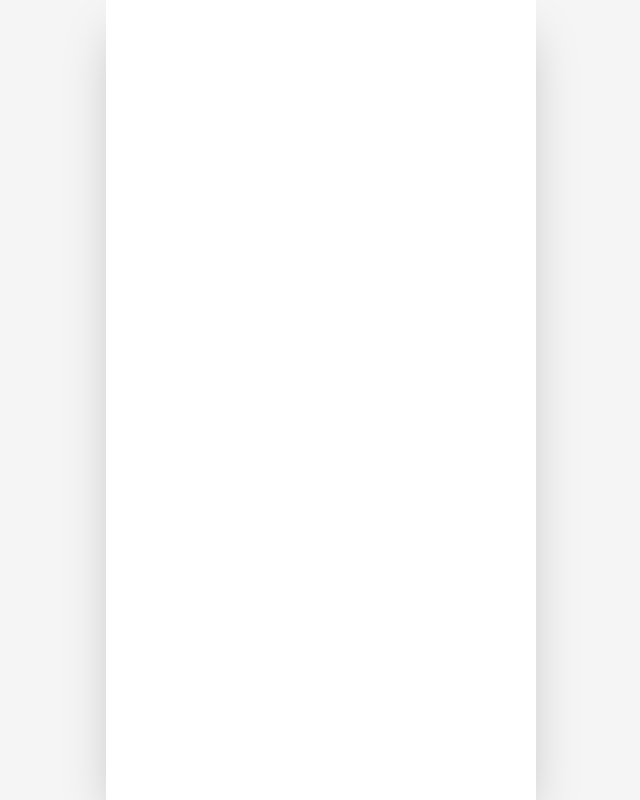
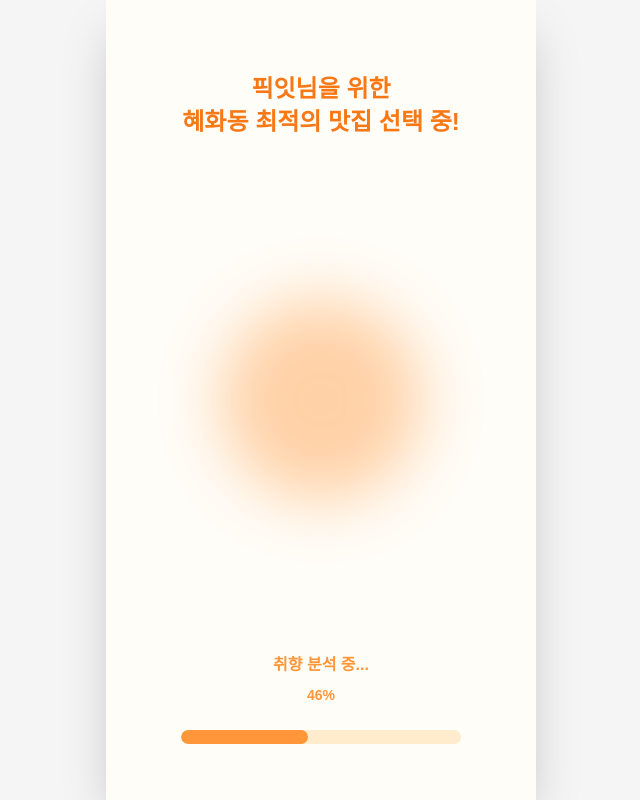
Before and after one commit to INU-pickeat/pickeat-frontend, a React (Vite) app: page /recommend/loading in a window 1280 px wide. Before the commit this address had no page. Shown: the whole page, without its empty margins (319-959 px from the left). Built offline with nearby package versions, Linux system fonts and the light colour scheme; a web font is replaced by a local one.

Commit message:
Feat: 선택 로딩 화면 UI 구현

```diff
--- a/src/App.jsx
+++ b/src/App.jsx
@@ -14,6 +14,7 @@ import SituationSelect from "./pages/SituationSelect";
 import CategorySelect from "./pages/CategorySelect";
 import CompleteSelect from "./pages/CompleteSelect";
 import PriceSelect from "./pages/PriceSelect";
+import RecommendLoading from "./pages/RecommendLoading";
 
 export default function App() {
   // 스플래시 애니메이션 상태
@@ -42,6 +43,7 @@ export default function App() {
               <Route path="/recommend/category" element={<CategorySelect />} />
               <Route path="/recommend/complete" element={<CompleteSelect />} />
               <Route path="/recommend/price" element={<PriceSelect />} />
+              <Route path="/recommend/loading" element={<RecommendLoading />} />
             </Routes>
           </BrowserRouter>
         )}
--- a/src/pages/PriceSelect.jsx
+++ b/src/pages/PriceSelect.jsx
@@ -120,7 +120,7 @@ export default function PriceSelect() {
               category,
               price: isAnyPrice ? "any" : { min: minPrice, max: maxPrice },
             };
-            navigate("/recommend/result", { state: finalData });
+            navigate("/recommend/loading", { state: finalData });
           }}
           className="shadow-none"
         >
--- /dev/null
+++ b/src/pages/RecommendLoading.jsx
@@ -0,0 +1,100 @@
+import { useState, useEffect } from "react";
+import { useNavigate, useLocation } from "react-router-dom";
+import { motion } from "framer-motion";
+import PageTransition from "../components/PageTransition";
+
+export default function RecommendLoading() {
+  const navigate = useNavigate();
+  const location = useLocation();
+
+  const [progress, setProgress] = useState(0); // 진행률 상태
+
+  // 유저/동네 더미데이터
+  const userName = "픽잇";
+  const neighborhood = location.state?.neighborhood || "혜화동";
+
+  // 진행률에 따른 텍스트 반환 함수
+  const getStatusText = (prog) => {
+    if (prog < 35) return "위치 분석 중...";
+    if (prog < 70) return "취향 분석 중...";
+    if (prog < 100) return "맛집 필터링 중...";
+    return "선택 완료!";
+  };
+
+  useEffect(() => {
+    let timeoutId;
+
+    const updateProgress = () => {
+      setProgress((prev) => {
+        // 무작위 퍼센트 증가
+        const increment = Math.floor(Math.random() * 10) + 3;
+        const nextProgress = prev + increment;
+
+        if (nextProgress >= 100) return 100;
+
+        // 무작위 딜레이
+        const randomDelay = Math.floor(Math.random() * 1000) + 1500;
+        timeoutId = setTimeout(updateProgress, randomDelay);
+
+        return nextProgress;
+      });
+    };
+
+    timeoutId = setTimeout(updateProgress, 500); // 첫 시작 딜레이
+
+    return () => clearTimeout(timeoutId);
+  }, []);
+
+  useEffect(() => {
+    if (progress === 100) {
+      const finishTimer = setTimeout(() => {
+        navigate("/recommend/result", { state: location.state });
+      }, 800);
+      return () => clearTimeout(finishTimer);
+    }
+  }, [progress, navigate, location.state]);
+
+  return (
+    <PageTransition className="h-dvh w-full flex flex-col items-center justify-between bg-[#FFFDF8] px-6 py-14 relative overflow-hidden">
+      {/* 배경 중앙 그라데이션 */}
+      <motion.div
+        className="absolute top-1/2 left-1/2 -translate-x-1/2 -translate-y-1/2 w-48 h-48 bg-[#ff9639] rounded-full blur-[30px] pointer-events-none"
+        animate={{
+          scale: [1, 1.2, 1],
+          opacity: [0.3, 0.8, 0.3],
+        }}
+        transition={{
+          duration: 3,
+          repeat: Infinity,
+          ease: "easeInOut",
+        }}
+      />
+
+      {/* 상단 텍스트 영역 */}
+      <div className="flex flex-col items-center relative z-10 text-center mt-4">
+        <h1 className="text-[24px] font-bold text-[#F87816] leading-snug">
+          {userName}님을 위한
+          <br />
+          {neighborhood} 최적의 맛집 선택 중!
+        </h1>
+      </div>
+
+      {/* 프로그레스 바 영역 */}
+      <div className="w-full flex flex-col items-center relative z-10">
+        {/* 상태 텍스트 & 퍼센트 */}
+        <div className="flex flex-col items-center mb-4">
+          <span className="text-[16px] font-bold text-[#FF9639] mb-2">{getStatusText(progress)}</span>
+          <span className="text-[14px] font-bold text-[#FF9639] tabular-nums mb-2">{progress}%</span>
+        </div>
+
+        {/* 프로그레스 바 뼈대 */}
+        <div className="w-full max-w-[280px] h-3.5 bg-[#FFECCD] rounded-full overflow-hidden">
+          <div
+            className="h-full bg-[#FF9639] rounded-full transition-all duration-500 ease-out"
+            style={{ width: `${progress}%` }}
+          />
+        </div>
+      </div>
+    </PageTransition>
+  );
+}
```
